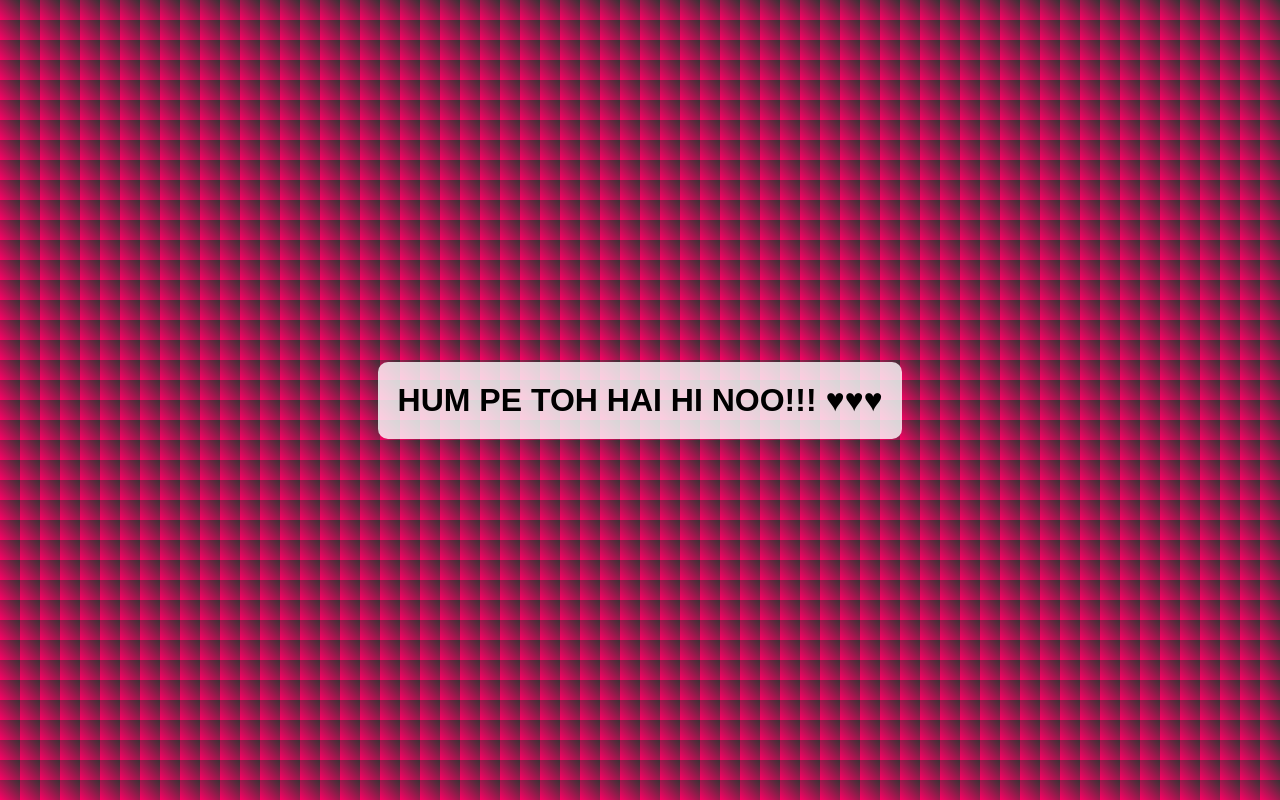
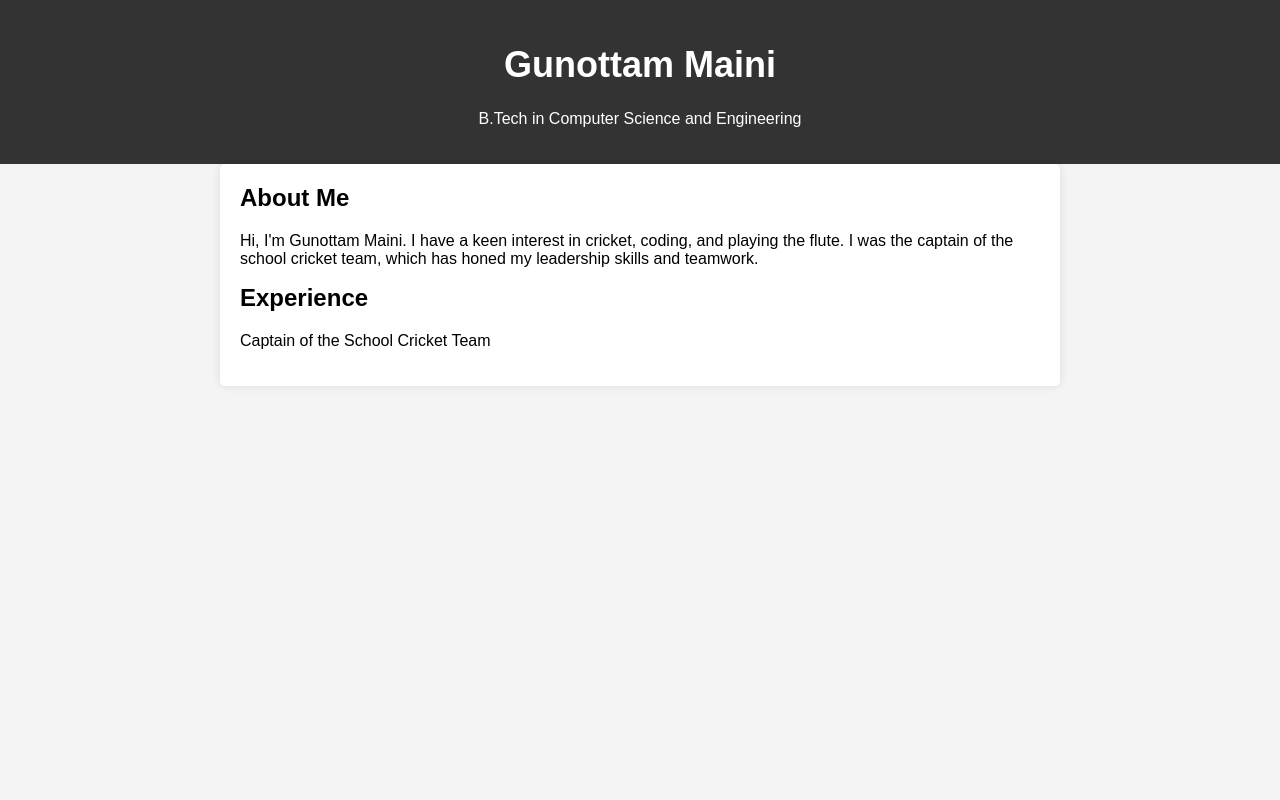
Before and after one commit to gunottam/pqrs, a plain HTML site: page index.html in a window 1280 px wide. Drawn offline with Linux system fonts and the light colour scheme.

Commit message:
Update index.html

```diff
--- a/index.html
+++ b/index.html
@@ -1,27 +1,65 @@
 <!DOCTYPE html>
-<html>
+<html lang="en">
 <head>
-    <title>DIL KA DARIYA</title>
+    <meta charset="UTF-8">
+    <meta name="viewport" content="width=device-width, initial-scale=1.0">
+    <title>Gunottam Maini - Portfolio</title>
     <style>
         body {
-            background: linear-gradient(45deg, #f06, #333);
-            background-size: 20px 20px;
-            height: 100vh;
+            font-family: Arial, sans-serif;
+            background-color: #f4f4f4;
             margin: 0;
-            display: flex;
-            align-items: center;
-            justify-content: center;
-            font-family: Arial, sans-serif;
+            padding: 0;
+        }
+
+        header {
+            background-color: #333;
+            color: #fff;
+            text-align: center;
+            padding: 20px;
         }
 
         h1 {
-            background: rgba(255, 255, 255, 0.8);
+            font-size: 36px;
+        }
+
+        section {
+            max-width: 800px;
+            margin: 0 auto;
             padding: 20px;
-            border-radius: 10px;
+            background-color: #fff;
+            border-radius: 5px;
+            box-shadow: 0px 0px 10px rgba(0, 0, 0, 0.1);
+        }
+
+        h2 {
+            font-size: 24px;
+            margin-top: 0;
+        }
+
+        ul {
+            list-style: none;
+            padding: 0;
+        }
+
+        li {
+            margin-bottom: 10px;
         }
     </style>
 </head>
 <body>
-    <h1>HUM PE TOH HAI HI NOO!!! ♥♥♥</h1>
+    <header>
+        <h1>Gunottam Maini</h1>
+        <p>B.Tech in Computer Science and Engineering</p>
+    </header>
+    <section>
+        <h2>About Me</h2>
+        <p>Hi, I'm Gunottam Maini. I have a keen interest in cricket, coding, and playing the flute. I was the captain of the school cricket team, which has honed my leadership skills and teamwork.</p>
+
+        <h2>Experience</h2>
+        <ul>
+            <li>Captain of the School Cricket Team</li>
+        </ul>
+    </section>
 </body>
 </html>
```
